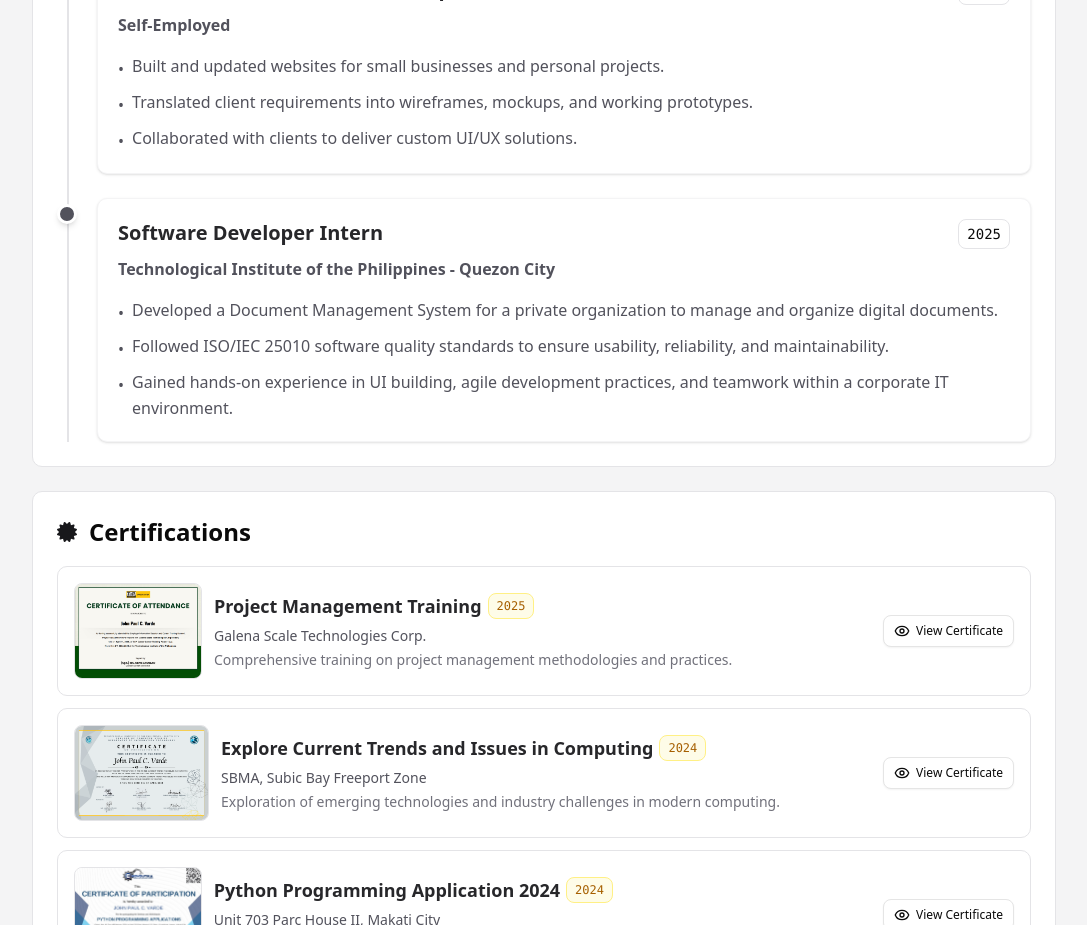
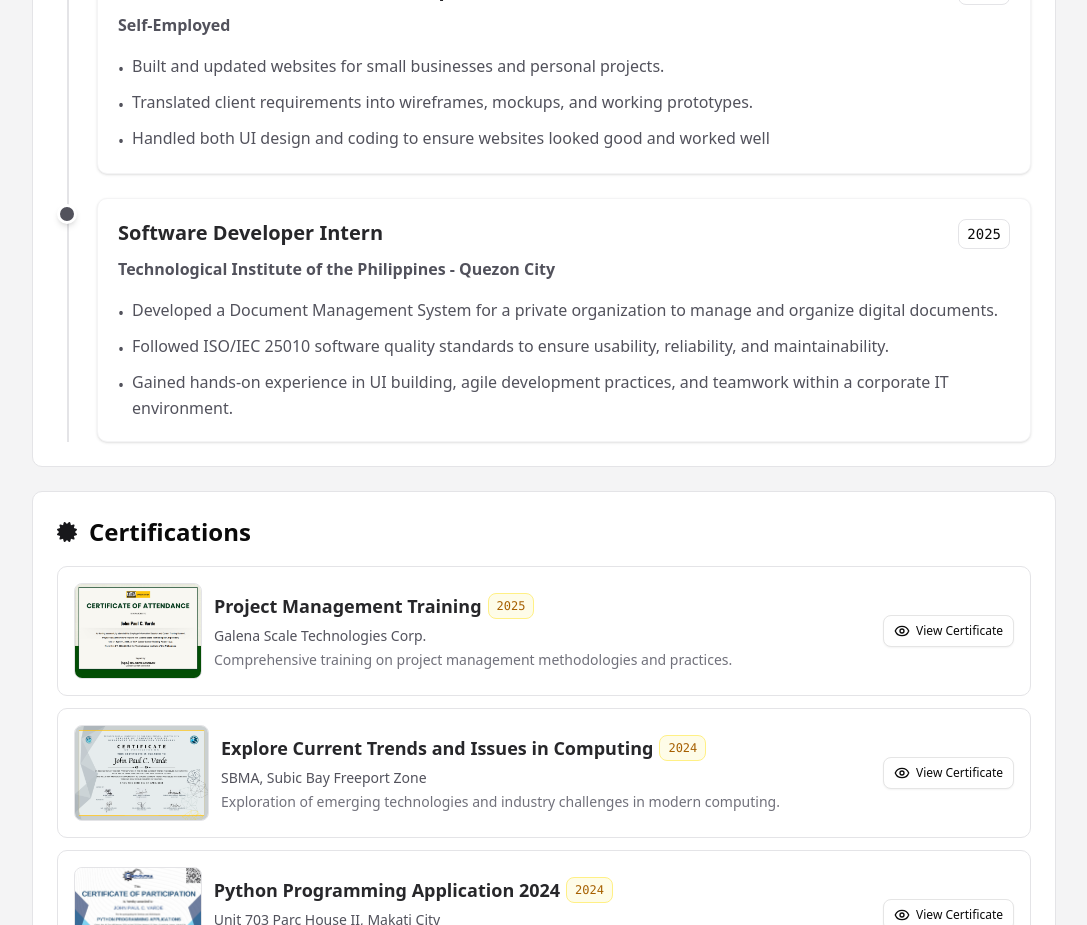
Before and after one commit to vardsz13/my-porfolio, a React (Vite) app: page / in a window 1280 px wide. Shown: the part 1240-2165 px from the top of the page, without its empty margins (96-1183 px from the left). Built offline with nearby package versions, Linux system fonts and the light colour scheme.

Commit message:
polished

```diff
--- a/src/data/experiences.ts
+++ b/src/data/experiences.ts
@@ -8,7 +8,7 @@ export const experiences: ExperienceItem[] = [
     description: [
       "Built and updated websites for small businesses and personal projects.",
       "Translated client requirements into wireframes, mockups, and working prototypes.",
-      "Collaborated with clients to deliver custom UI/UX solutions.",
+      "Handled both UI design and coding to ensure websites looked good and worked well",
     ],
   },
   {
--- a/src/data/projects.ts
+++ b/src/data/projects.ts
@@ -90,7 +90,7 @@ export const projects: Project[] = [
       {
         title: "User Side: Home Page",
         description:
-          "Landing page with company mission, values, services, testimonials, and a contact form. Responsive layout with device-mockup style project showcase. [https://www.facebook.com/webtechbuddie]",
+          "Landing page with company mission, values, services, testimonials, and a contact form. Responsive layout with device-mockup style project showcase.",
         imageUrl: webtechHomePage,
       },
       {
```
Also changed, not shown: src/assets/projects/webtech-website/webtech-cover.png.
